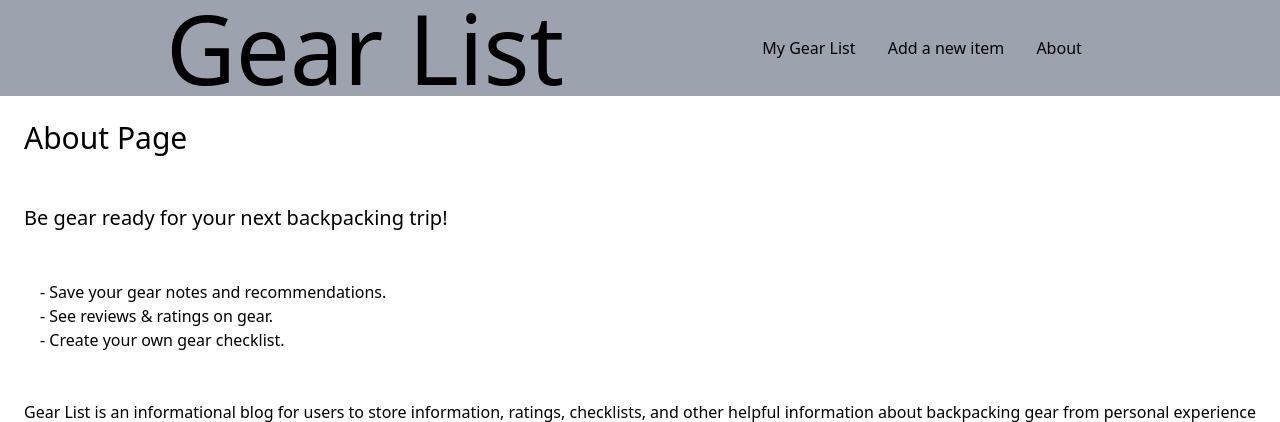
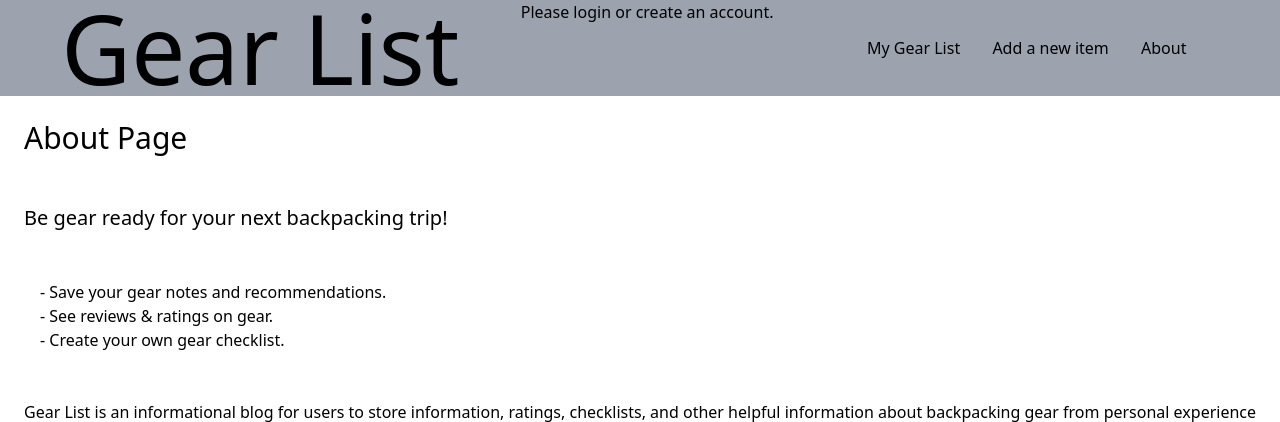
Before and after one commit to SkylerJohnson102020/django_snack_CRUD, a Django app: page /about/ in a window 1280 px wide. Shown: the top 422 px of the page. Run offline with Django 3.2, Linux system fonts and the light colour scheme; some libraries are stand-ins or nearby versions.

Commit message:
Added auth to base.html. Username is showing in nav bar. Need to add logout and sign up.

```diff
--- a/gears_crud_project/settings.py
+++ b/gears_crud_project/settings.py
@@ -135,4 +135,4 @@ INTERNAL_IPS = [
     "127.0.0.1",
 ]
 
-LOGIN_REDIRECT_URL = 'theme/templates/base'
+LOGIN_REDIRECT_URL = 'gear_list'
--- a/theme/templates/base.html
+++ b/theme/templates/base.html
@@ -13,11 +13,16 @@
 <body>
     <header class="flex bg-gray-400 justify-evenly">
         <h1 class="text-8xl" >Gear List</h1>
+        {% if user.is_authenticated %}
+            <p class="flex items-center justify-evenly">Welcome {{ user.username }}</p>
+        {% else %}
+            <p>Please login or create an account.</p>
+        {% endif %}
         <nav class="flex items-center justify-evenly w-96">
-            <a class="hover:animate-pulse hover:text-blue-500" href="{% url 'gear_list' %}">My Gear List</a>
-            <a class="hover:animate-pulse hover:text-blue-500" href="{% url 'gear_create' %}">Add a new item</a>
+                <a class="hover:animate-pulse hover:text-blue-500" href="{% url 'gear_list' %}">My Gear List</a>
+                <a class="hover:animate-pulse hover:text-blue-500" href="{% url 'gear_create' %}">Add a new item</a>
+
             <a class="hover:animate-pulse hover:text-blue-500" href="{% url 'about' %}">About</a>
-
         </nav>
     </header>
     <main>
```
Also changed, not shown: README.md, db.sqlite3, gears/views.py (line endings or trailing spaces).
